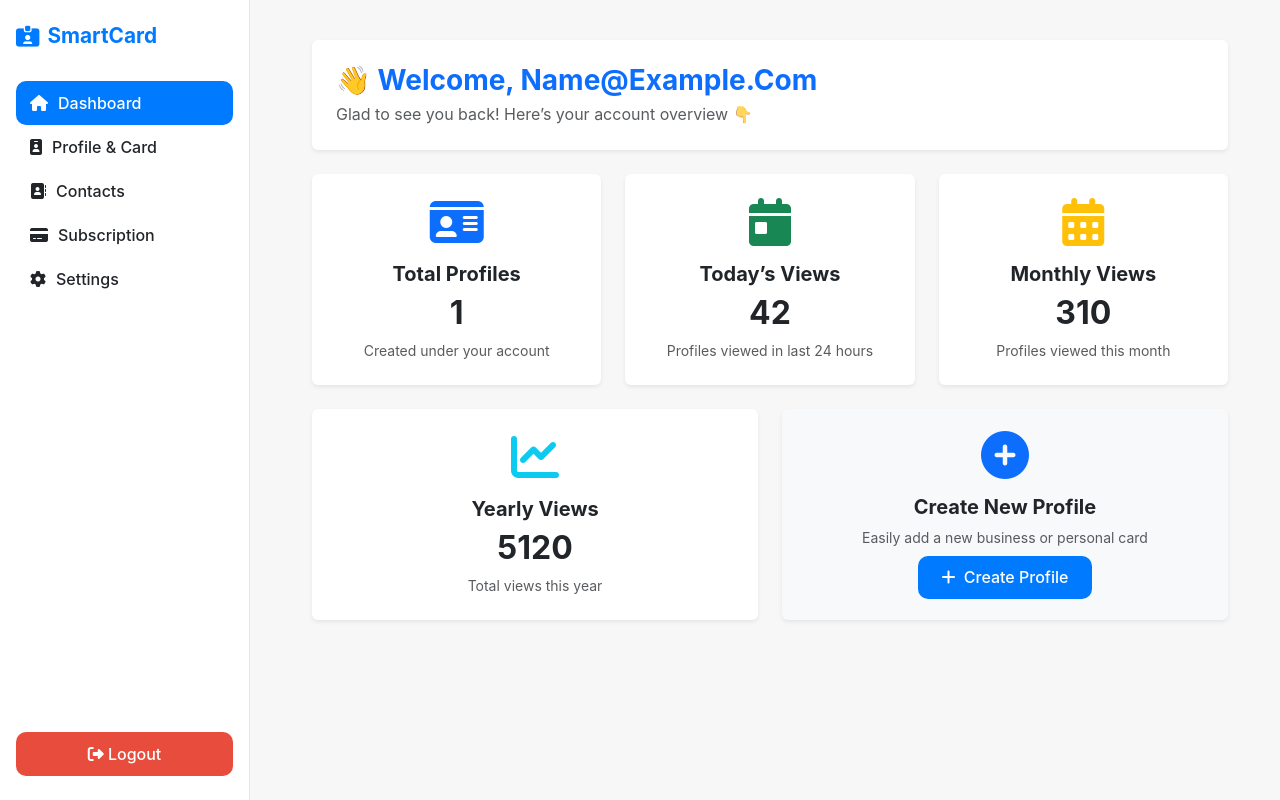
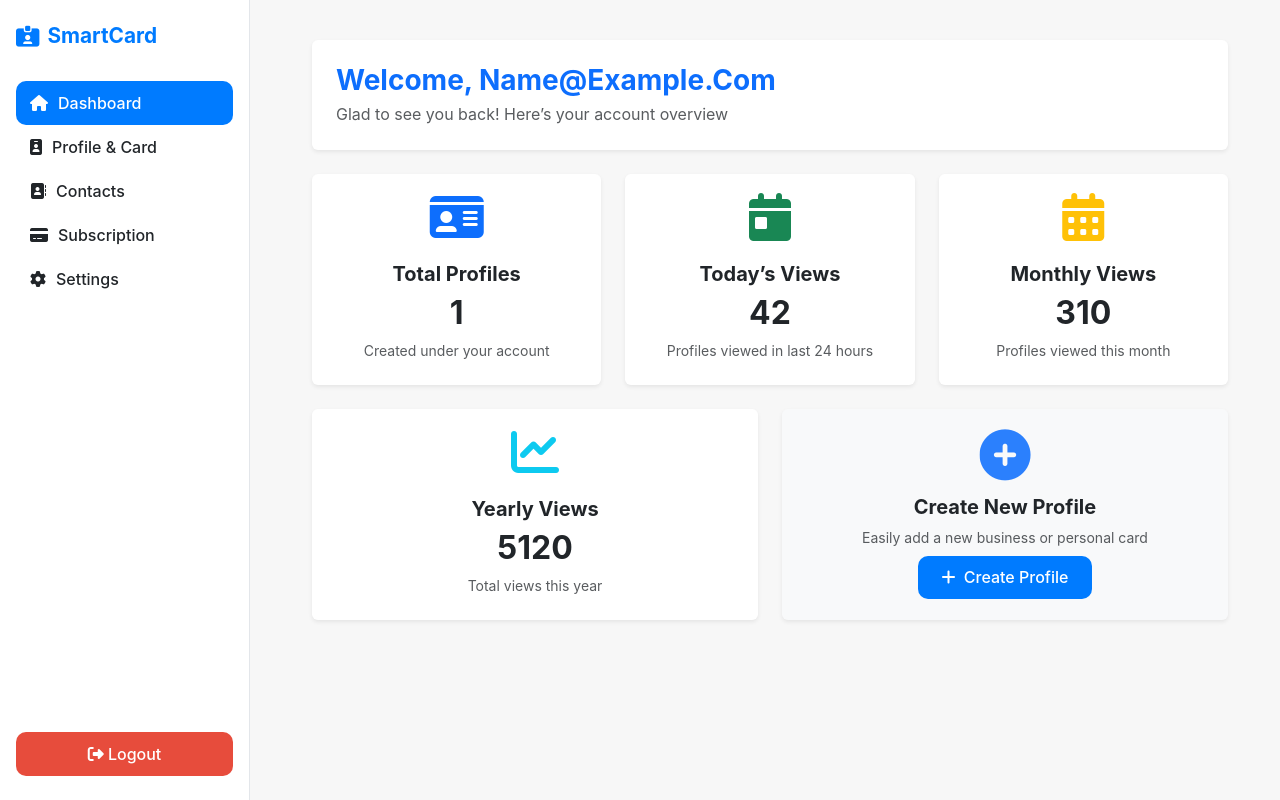
Before and after one commit to engrrasel/smartcard, a Django app: page /dashboard/ in a window 1280 px wide. Run offline with Django 5.2, Linux system fonts and the light colour scheme; the visitor is signed in with stand-in values (Sample User, id 1); data comes from the database, SQL or seed files in the repository; some libraries are stand-ins or nearby versions.

Commit message:
dashboard ui updated

```diff
--- a/app_accounts/templates/accounts/dashboard.html
+++ b/app_accounts/templates/accounts/dashboard.html
@@ -2,15 +2,15 @@
 {% block title %}Dashboard{% endblock %}
 
 {% block content %}
-<div class="container-fluid">
+<div class="container-fluid animate-fade-in">
 
     <!-- 🧾 Welcome Section -->
-    <div class="bg-white shadow-sm rounded p-4 mb-4">
+    <div class="bg-white shadow-sm rounded p-4 mb-4 animate-slide-down">
         <h3 class="fw-bold text-primary mb-1">
-            👋 Welcome, {{ user.get_full_name|default:user.email|title }}
+            Welcome, {{ user.get_full_name|default:user.email|title }}
         </h3>
         <p class="text-muted mb-0">
-            Glad to see you back! Here’s your account overview 👇
+            Glad to see you back! Here’s your account overview
         </p>
     </div>
 
@@ -19,11 +19,13 @@
 
         <!-- Total Profiles -->
         <div class="col-md-4">
-            <div class="card border-0 shadow-sm h-100">
-                <div class="card-body text-center py-4">
-                    <i class="fa-solid fa-id-card fa-3x text-primary mb-3"></i>
+            <div class="card stat-card border-0 shadow-sm h-100 text-center">
+                <div class="card-body py-4">
+                    <div class="icon-bounce mb-3 text-primary">
+                        <i class="fa-solid fa-id-card fa-3x"></i>
+                    </div>
                     <h5 class="fw-bold">Total Profiles</h5>
-                    <h2 class="fw-bolder text-dark">{{ total_profiles|default:0 }}</h2>
+                    <h2 class="fw-bolder text-dark counter" data-target="{{ total_profiles|default:0 }}">0</h2>
                     <p class="text-muted small mb-0">Created under your account</p>
                 </div>
             </div>
@@ -31,11 +33,13 @@
 
         <!-- Daily Views -->
         <div class="col-md-4">
-            <div class="card border-0 shadow-sm h-100">
-                <div class="card-body text-center py-4">
-                    <i class="fa-solid fa-calendar-day fa-3x text-success mb-3"></i>
+            <div class="card stat-card border-0 shadow-sm h-100 text-center">
+                <div class="card-body py-4">
+                    <div class="icon-bounce mb-3 text-success">
+                        <i class="fa-solid fa-calendar-day fa-3x"></i>
+                    </div>
                     <h5 class="fw-bold">Today’s Views</h5>
-                    <h2 class="fw-bolder text-dark">{{ daily_views|default:0 }}</h2>
+                    <h2 class="fw-bolder text-dark counter" data-target="{{ daily_views|default:0 }}">0</h2>
                     <p class="text-muted small mb-0">Profiles viewed in last 24 hours</p>
                 </div>
             </div>
@@ -43,11 +47,13 @@
 
         <!-- Monthly Views -->
         <div class="col-md-4">
-            <div class="card border-0 shadow-sm h-100">
-                <div class="card-body text-center py-4">
-                    <i class="fa-solid fa-calendar-alt fa-3x text-warning mb-3"></i>
+            <div class="card stat-card border-0 shadow-sm h-100 text-center">
+                <div class="card-body py-4">
+                    <div class="icon-bounce mb-3 text-warning">
+                        <i class="fa-solid fa-calendar-alt fa-3x"></i>
+                    </div>
                     <h5 class="fw-bold">Monthly Views</h5>
-                    <h2 class="fw-bolder text-dark">{{ monthly_views|default:0 }}</h2>
+                    <h2 class="fw-bolder text-dark counter" data-target="{{ monthly_views|default:0 }}">0</h2>
                     <p class="text-muted small mb-0">Profiles viewed this month</p>
                 </div>
             </div>
@@ -57,11 +63,13 @@
     <!-- 📈 Yearly Stats -->
     <div class="row mt-4">
         <div class="col-md-6">
-            <div class="card shadow-sm border-0 h-100">
-                <div class="card-body text-center py-4">
-                    <i class="fa-solid fa-chart-line fa-3x text-info mb-3"></i>
+            <div class="card stat-card shadow-sm border-0 h-100 text-center">
+                <div class="card-body py-4">
+                    <div class="icon-bounce mb-3 text-info">
+                        <i class="fa-solid fa-chart-line fa-3x"></i>
+                    </div>
                     <h5 class="fw-bold">Yearly Views</h5>
-                    <h2 class="fw-bolder text-dark">{{ yearly_views|default:0 }}</h2>
+                    <h2 class="fw-bolder text-dark counter" data-target="{{ yearly_views|default:0 }}">0</h2>
                     <p class="text-muted small mb-0">Total views this year</p>
                 </div>
             </div>
@@ -69,9 +77,9 @@
 
         <!-- Add New Profile Shortcut -->
         <div class="col-md-6">
-            <div class="card shadow-sm border-0 h-100 bg-light d-flex align-items-center justify-content-center text-center">
-                <div>
-                    <i class="fa-solid fa-plus-circle fa-3x text-primary mb-3"></i>
+            <div class="card add-card shadow-sm border-0 h-100 bg-light d-flex align-items-center justify-content-center text-center">
+                <div class="animate-pop">
+                    <i class="fa-solid fa-plus-circle fa-3x text-primary mb-3 pulse"></i>
                     <h5 class="fw-bold">Create New Profile</h5>
                     <p class="text-muted small mb-2">Easily add a new business or personal card</p>
                     <a href="{% url 'app_accounts:create_profile' %}" class="btn btn-primary px-4">
@@ -81,6 +89,93 @@
             </div>
         </div>
     </div>
+</div>
 
-</div>
+<!-- 🎨 Animation & Counter Styles -->
+<style>
+/* Fade In Effect */
+.animate-fade-in {
+    animation: fadeIn 1s ease-in-out;
+}
+@keyframes fadeIn {
+    from { opacity: 0; transform: translateY(20px); }
+    to { opacity: 1; transform: translateY(0); }
+}
+
+/* Slide Down for Header */
+.animate-slide-down {
+    animation: slideDown 0.8s ease-out;
+}
+@keyframes slideDown {
+    from { opacity: 0; transform: translateY(-20px); }
+    to { opacity: 1; transform: translateY(0); }
+}
+
+/* Pop-in Animation for Create Card */
+.animate-pop {
+    animation: popIn 1s ease-in-out;
+}
+@keyframes popIn {
+    from { transform: scale(0.9); opacity: 0; }
+    to { transform: scale(1); opacity: 1; }
+}
+
+/* Bouncing Icons */
+.icon-bounce i {
+    animation: bounce 2s infinite;
+}
+@keyframes bounce {
+    0%, 100% { transform: translateY(0); }
+    50% { transform: translateY(-6px); }
+}
+
+/* Pulsing Create Icon */
+.pulse {
+    animation: pulse 1.8s infinite;
+}
+@keyframes pulse {
+    0% { transform: scale(1); opacity: 1; }
+    50% { transform: scale(1.15); opacity: 0.7; }
+    100% { transform: scale(1); opacity: 1; }
+}
+
+/* Hover Effects for Cards */
+.stat-card {
+    transition: all 0.3s ease-in-out;
+}
+.stat-card:hover {
+    transform: translateY(-5px);
+    box-shadow: 0 0.8rem 1.5rem rgba(0,0,0,0.1);
+}
+
+/* Animated Number Counter */
+.counter {
+    transition: color 0.3s;
+}
+.counter:hover {
+    color: var(--bs-primary);
+}
+</style>
+
+<!-- 🔢 Animated Counter Script -->
+<script>
+document.addEventListener("DOMContentLoaded", () => {
+  const counters = document.querySelectorAll(".counter");
+  counters.forEach(counter => {
+    const updateCount = () => {
+      const target = +counter.getAttribute("data-target");
+      const count = +counter.innerText;
+      const speed = 40; // smaller = faster
+      const increment = Math.ceil(target / 100);
+      if (count < target) {
+        counter.innerText = count + increment;
+        setTimeout(updateCount, speed);
+      } else {
+        counter.innerText = target;
+      }
+    };
+    updateCount();
+  });
+});
+</script>
 {% endblock %}
```
